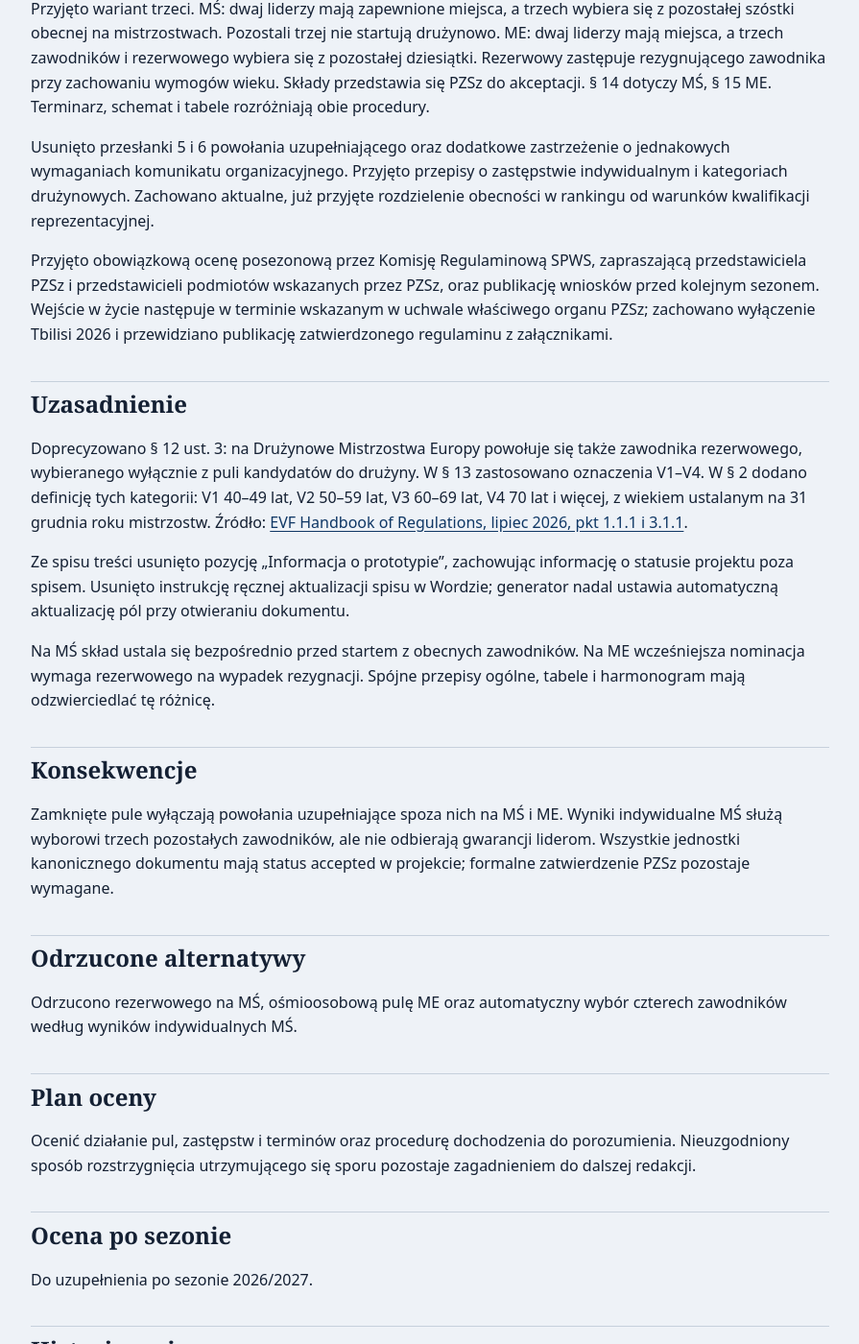
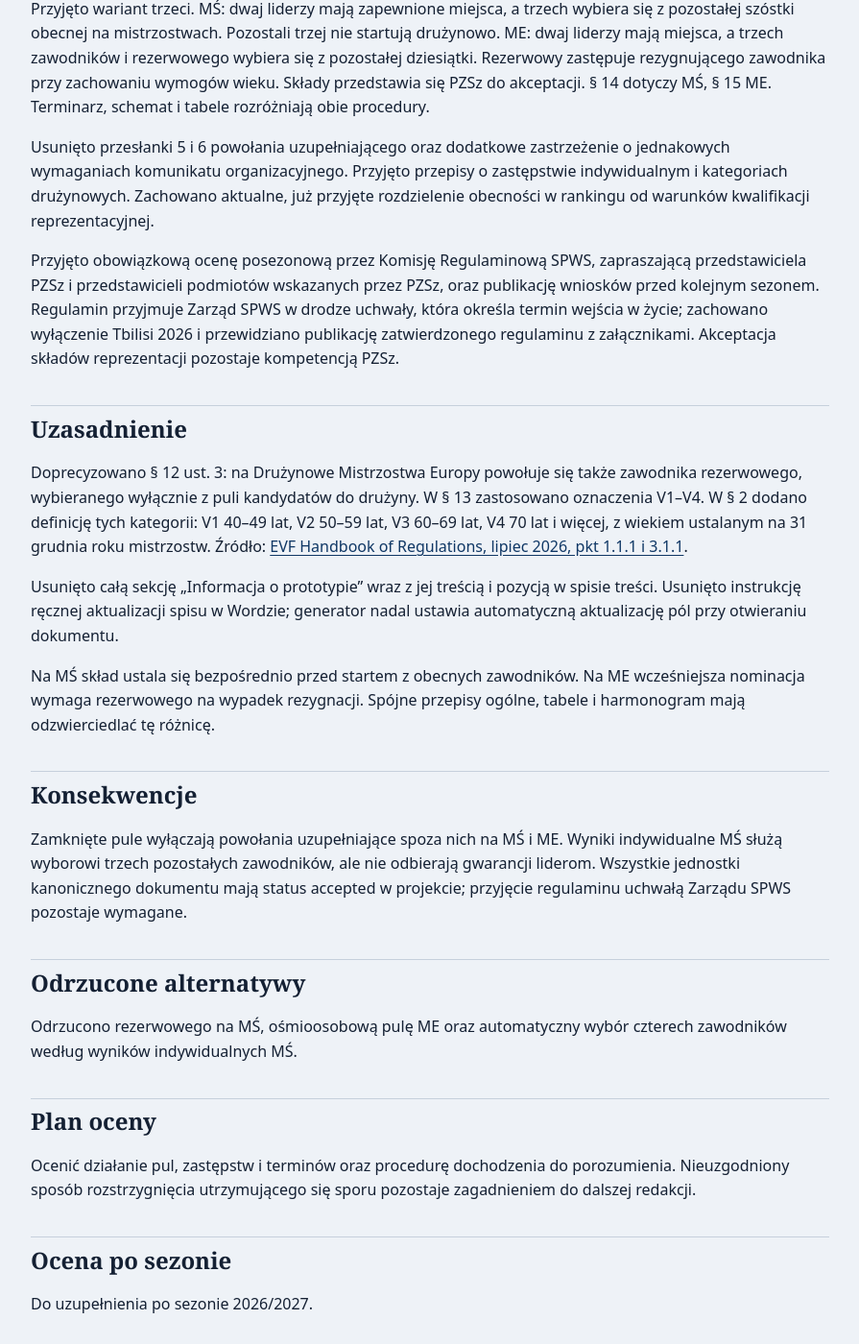
Before and after one commit to Fencer4Life/Regulamin_Kadry-SPWS, a Jekyll site: the page built from _decyzje/DR-024-druzyny-ms-me-i-spojnosc.md, in a window 1280 px wide and 1400 px high, scrolled down 1745 px. Shown: the whole window at 96% size, without its empty margins (32-927 px from the left). Built offline with Jekyll 4.4.1, drawn with Linux system fonts in a browser that asks for light colours; some of the changed text lies outside the part shown.

Commit message:
docs: assign regulation adoption to SPWS board

```diff
--- a/_decyzje/DR-024-druzyny-ms-me-i-spojnosc.md
+++ b/_decyzje/DR-024-druzyny-ms-me-i-spojnosc.md
@@ -43,19 +43,19 @@
 
 Usunięto przesłanki 5 i 6 powołania uzupełniającego oraz dodatkowe zastrzeżenie o jednakowych wymaganiach komunikatu organizacyjnego. Przyjęto przepisy o zastępstwie indywidualnym i kategoriach drużynowych. Zachowano aktualne, już przyjęte rozdzielenie obecności w rankingu od warunków kwalifikacji reprezentacyjnej.
 
-Przyjęto obowiązkową ocenę posezonową przez Komisję Regulaminową SPWS, zapraszającą przedstawiciela PZSz i przedstawicieli podmiotów wskazanych przez PZSz, oraz publikację wniosków przed kolejnym sezonem. Wejście w życie następuje w terminie wskazanym w uchwale właściwego organu PZSz; zachowano wyłączenie Tbilisi 2026 i przewidziano publikację zatwierdzonego regulaminu z załącznikami.
+Przyjęto obowiązkową ocenę posezonową przez Komisję Regulaminową SPWS, zapraszającą przedstawiciela PZSz i przedstawicieli podmiotów wskazanych przez PZSz, oraz publikację wniosków przed kolejnym sezonem. Regulamin przyjmuje Zarząd SPWS w drodze uchwały, która określa termin wejścia w życie; zachowano wyłączenie Tbilisi 2026 i przewidziano publikację zatwierdzonego regulaminu z załącznikami. Akceptacja składów reprezentacji pozostaje kompetencją PZSz.
 
 ## Uzasadnienie
 
 Doprecyzowano § 12 ust. 3: na Drużynowe Mistrzostwa Europy powołuje się także zawodnika rezerwowego, wybieranego wyłącznie z puli kandydatów do drużyny. W § 13 zastosowano oznaczenia V1–V4. W § 2 dodano definicję tych kategorii: V1 40–49 lat, V2 50–59 lat, V3 60–69 lat, V4 70 lat i więcej, z wiekiem ustalanym na 31 grudnia roku mistrzostw. Źródło: [EVF Handbook of Regulations, lipiec 2026, pkt 1.1.1 i 3.1.1](https://www.veteransfencing.eu/wp-content/uploads/2026/07/EVF-Handbook-2026-V2.pdf).
 
-Ze spisu treści usunięto pozycję „Informacja o prototypie”, zachowując informację o statusie projektu poza spisem. Usunięto instrukcję ręcznej aktualizacji spisu w Wordzie; generator nadal ustawia automatyczną aktualizację pól przy otwieraniu dokumentu.
+Usunięto całą sekcję „Informacja o prototypie” wraz z jej treścią i pozycją w spisie treści. Usunięto instrukcję ręcznej aktualizacji spisu w Wordzie; generator nadal ustawia automatyczną aktualizację pól przy otwieraniu dokumentu.
 
 Na MŚ skład ustala się bezpośrednio przed startem z obecnych zawodników. Na ME wcześniejsza nominacja wymaga rezerwowego na wypadek rezygnacji. Spójne przepisy ogólne, tabele i harmonogram mają odzwierciedlać tę różnicę.
 
 ## Konsekwencje
 
-Zamknięte pule wyłączają powołania uzupełniające spoza nich na MŚ i ME. Wyniki indywidualne MŚ służą wyborowi trzech pozostałych zawodników, ale nie odbierają gwarancji liderom. Wszystkie jednostki kanonicznego dokumentu mają status accepted w projekcie; formalne zatwierdzenie PZSz pozostaje wymagane.
+Zamknięte pule wyłączają powołania uzupełniające spoza nich na MŚ i ME. Wyniki indywidualne MŚ służą wyborowi trzech pozostałych zawodników, ale nie odbierają gwarancji liderom. Wszystkie jednostki kanonicznego dokumentu mają status accepted w projekcie; przyjęcie regulaminu uchwałą Zarządu SPWS pozostaje wymagane.
 
 ## Odrzucone alternatywy
 
@@ -73,3 +73,4 @@
 
 - 2026-09-20 — doprecyzowanie MŚ i ME, przyjęcie pozostałych brudnopisów i aktualizacja PR #41.
 - 2026-09-20 — definicje V1–V4 według EVF, redakcja rezerwowego ME i uproszczenie spisu treści.
+- 2026-09-20 — usunięcie całej informacji o prototypie oraz wskazanie Zarządu SPWS jako organu przyjmującego regulamin; korekta § 19 i dokumentacji projektu.
--- a/narzedzia/build_regulamin_docx.py
+++ b/narzedzia/build_regulamin_docx.py
@@ -696,10 +696,6 @@
         run.font.name = "Aptos"
         run.font.size = Pt(9)
     _keep_table_together(table)
-    # A plain caption stays outside the TOC, including after Word refreshes it.
-    prototype_heading = document.add_paragraph(style="Normal")
-    prototype_heading.add_run("Informacja o prototypie").bold = True
-    document.add_paragraph(model.metadata["prototype_note"], style="Tekst roboczy")
 
 
 def _update_fields_on_open(document: Document) -> None:
--- a/narzedzia/docx_model.py
+++ b/narzedzia/docx_model.py
@@ -184,7 +184,7 @@
         raise ValueError("Terminy muszą być nieujemnymi całkowitymi liczbami dni")
     required = {
         "title", "subtitle", "version", "status", "project_date", "subject",
-        "comments", "outline_intro", "toc_note", "history_scope", "prototype_note",
+        "comments", "outline_intro", "toc_note", "history_scope",
     }
     missing = sorted(required - metadata.keys())
     if missing:
```
Also changed, not shown: ZASADY_REJESTRU.md (+1 -1 lines), regulamin/Regulamin-powolywania-reprezentacji-Polski-weteranow-w-szermierce_2026.md (+2 -3 lines), tests/test_docx_current_contract.py (+8 -5 lines), tests/test_source_migration.py (+1 -1 lines), README.md, 1 other file.
